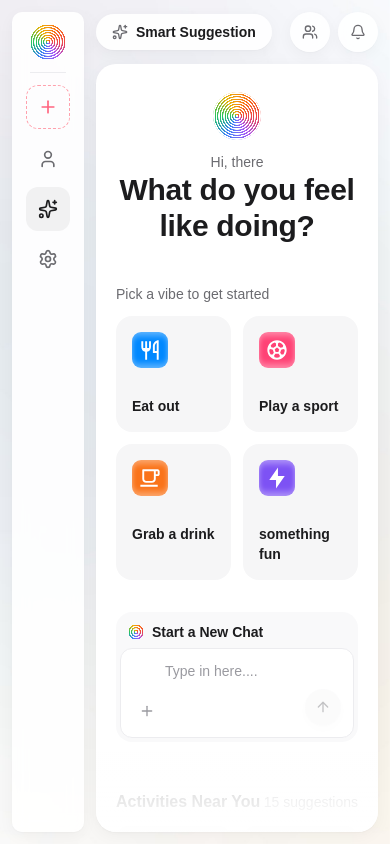
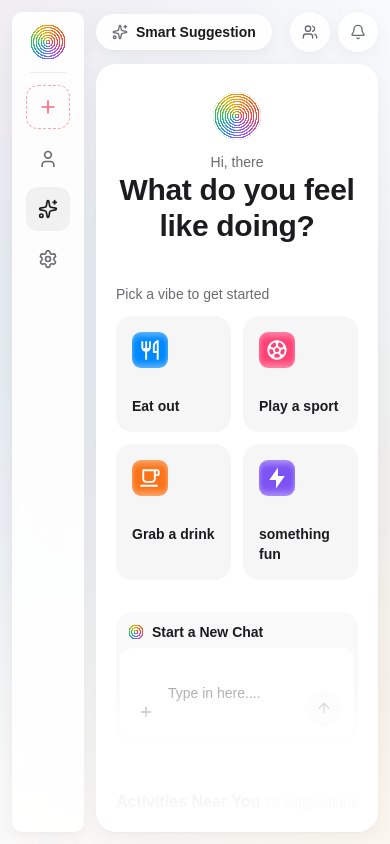
Before and after one commit to ttaiyegbusi/knit, a Next.js app: page / in a window 390 px wide. Built offline with nearby package versions, Linux system fonts and the light colour scheme; grey boxes are pictures that could not be loaded; a web font is replaced by a local one.

Commit message:
feat: enhance layout and styling for ActivitiesNearYou and AppShell components; adjust grid columns and card dimensions for improved visual hierarchy

```diff
--- a/src/components/ActivitiesNearYou.tsx
+++ b/src/components/ActivitiesNearYou.tsx
@@ -33,7 +33,7 @@ export function ActivitiesNearYou() {
         <span className="text-sm text-ink-soft">{items.length} suggestions</span>
       </div>
 
-      <div className="grid grid-cols-2 gap-3 sm:grid-cols-3">
+      <div className="grid grid-cols-4 gap-2.5">
         {items.map((s) => (
           <ActivityCard key={s.id} suggestion={s} />
         ))}
@@ -50,14 +50,14 @@ function ActivityCard({ suggestion: s }: { suggestion: Suggestion }) {
       : cat.label.replace(/^(Play a |Grab a |Do something )/, "");
   return (
     <article
-      className="relative h-40 overflow-hidden rounded-xl bg-cover bg-center"
+      className="relative h-36 overflow-hidden rounded-xl bg-cover bg-center"
       style={{ backgroundImage: `url(${s.imageUrl})` }}
     >
       {/* Minimal bottom scrim purely for text legibility */}
-      <div className="absolute inset-x-0 bottom-0 h-2/5 bg-gradient-to-t from-black/70 to-transparent" />
-      <div className="absolute inset-x-0 bottom-0 p-2.5 text-white">
-        <p className="text-sm font-semibold leading-tight">{s.name}</p>
-        <p className="text-[11px] text-white/85">
+      <div className="absolute inset-x-0 bottom-0 h-1/2 bg-gradient-to-t from-black/75 to-transparent" />
+      <div className="absolute inset-x-0 bottom-0 p-2 text-white">
+        <p className="text-xs font-semibold leading-tight">{s.name}</p>
+        <p className="text-[10px] text-white/85">
           {label} · {s.proximity.distanceKm}km
         </p>
       </div>
--- a/src/components/AppShell.tsx
+++ b/src/components/AppShell.tsx
@@ -78,8 +78,10 @@ export function AppShell({ children }: { children: React.ReactNode }) {
             <main className="h-full overflow-y-auto px-5 py-7 sm:px-8 sm:py-9">
               {children}
             </main>
-            {/* Fixed bottom fade — belongs to the container, not the content */}
-            <div className="pointer-events-none absolute inset-x-0 bottom-0 h-24 rounded-b-[1.25rem] bg-gradient-to-t from-surface via-surface/85 to-transparent" />
+            {/* Fixed bottom fade — belongs to the container, not the content.
+                Tall enough to cut ACROSS the first row of activity cards so
+                they partially dissolve, signalling more below on scroll. */}
+            <div className="pointer-events-none absolute inset-x-0 bottom-0 h-40 rounded-b-[1.25rem] bg-gradient-to-t from-surface via-surface/90 to-transparent" />
           </div>
         </div>
       </div>
--- a/src/components/ChatInput.tsx
+++ b/src/components/ChatInput.tsx
@@ -35,17 +35,18 @@ export function ChatInput({
         Start a New Chat
       </div>
 
-      {/* NESTED inner container — the input surface, fixed 90px height */}
-      <div className="relative h-[90px] rounded-xl border border-line bg-surface">
-        {/* "+" affordance, bottom-left */}
+      {/* NESTED inner container — borderless, fixed 90px height. The "+",
+          the text, and the send button all sit together on one bottom row. */}
+      <div className="flex h-[90px] items-end gap-2 rounded-xl bg-surface px-3 py-3">
+        {/* "+" affordance */}
         <button
           aria-label="Add"
-          className="absolute bottom-3 left-3 grid h-7 w-7 place-items-center rounded-lg text-ink-faint transition hover:bg-ink/5"
+          className="grid h-7 w-7 shrink-0 place-items-center rounded-lg text-ink-faint transition hover:bg-ink/5"
         >
           <Plus className="h-4 w-4" />
         </button>
 
-        {/* Text input */}
+        {/* Text input — beside the "+", same row */}
         <textarea
           value={text}
           onChange={(e) => setText(e.target.value)}
@@ -55,15 +56,16 @@ export function ChatInput({
               submit();
             }
           }}
+          rows={1}
           placeholder="Type in here...."
-          className="absolute inset-x-11 top-3 bottom-3 resize-none bg-transparent text-sm text-ink outline-none placeholder:text-ink-faint"
+          className="h-7 flex-1 resize-none self-center bg-transparent py-1 text-sm text-ink outline-none placeholder:text-ink-faint"
         />
 
-        {/* Circular send button, bottom-right */}
+        {/* Circular send button */}
         <button
           onClick={submit}
           aria-label="Send"
-          className="absolute bottom-3 right-3 grid h-9 w-9 place-items-center rounded-full bg-surface-muted text-ink-soft shadow-soft transition hover:bg-ink/5 disabled:opacity-40"
+          className="grid h-9 w-9 shrink-0 place-items-center rounded-full bg-surface-muted text-ink-soft shadow-soft transition hover:bg-ink/5 disabled:opacity-40"
           disabled={!text.trim()}
         >
           <ArrowUp className="h-4 w-4" />
```
